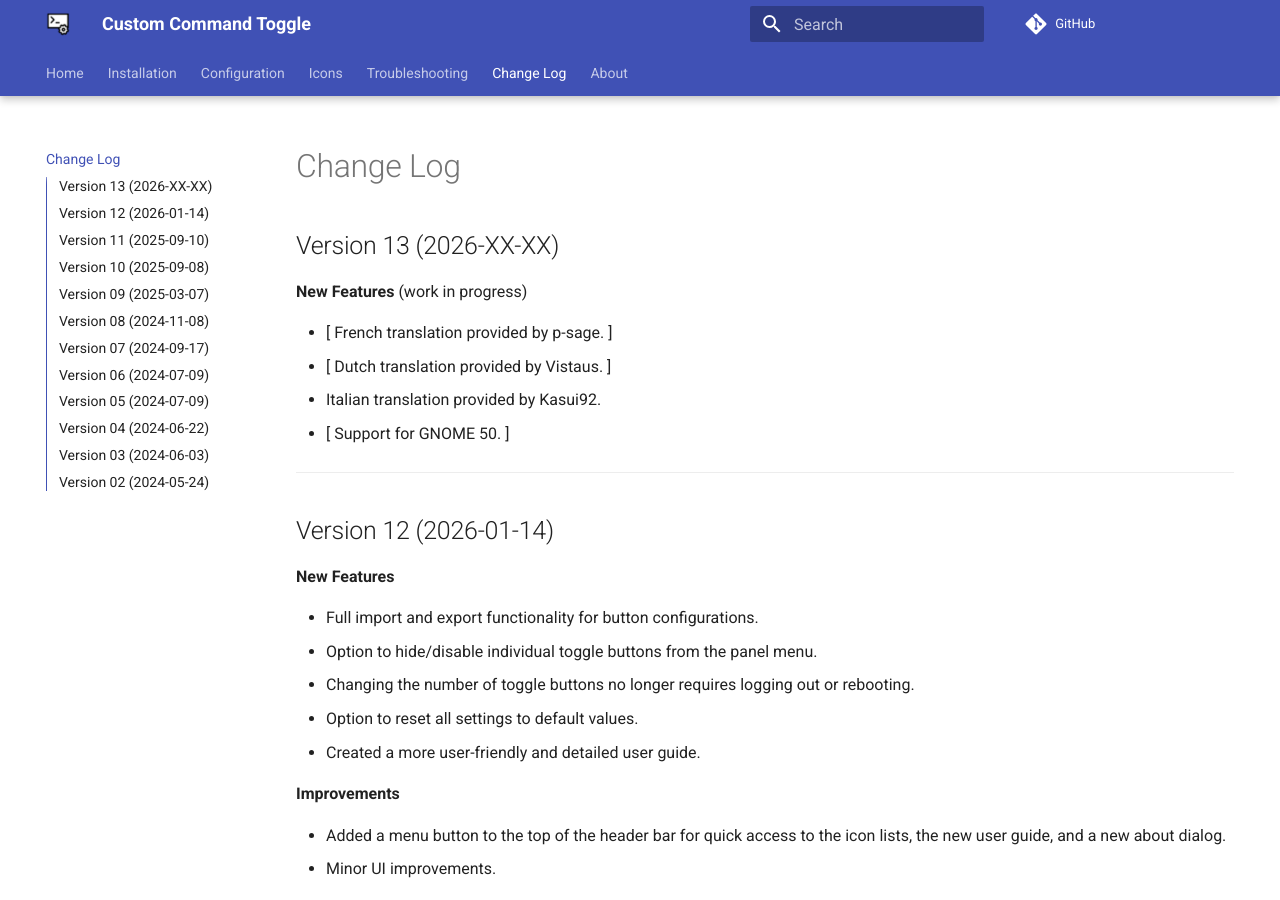
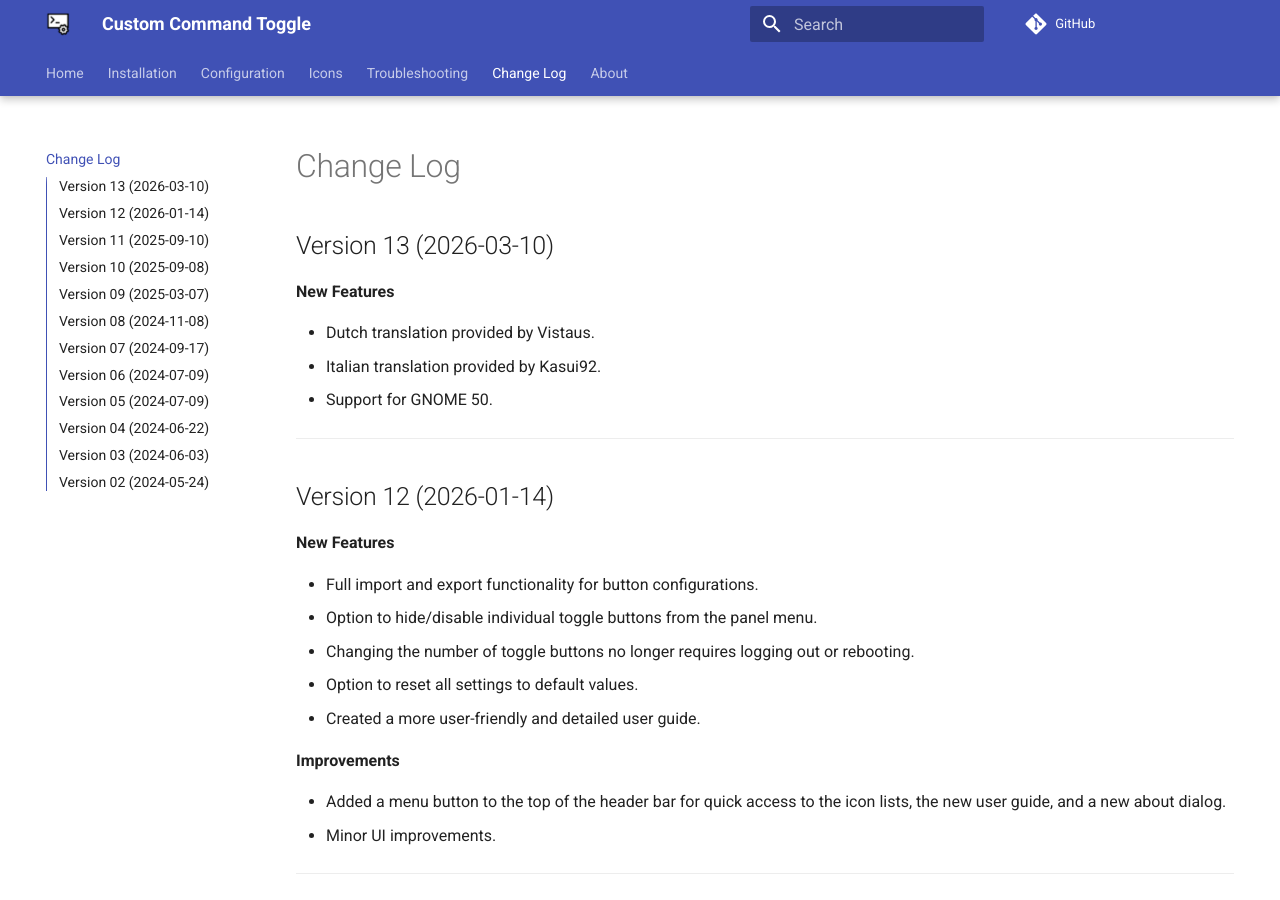
Before and after one commit to StorageB/custom-command-toggle, an MkDocs documentation site: the page built from docs/changelog.md, in a window 1280 px wide and 900 px high. Built offline with MkDocs 1.6.1 and Material for MkDocs 9.7.7, drawn with Linux system fonts in a browser that asks for light colours; comment, search, counter and statistics services are not loaded.

Commit message:
Update changelog.md

```diff
--- a/docs/changelog.md
+++ b/docs/changelog.md
@@ -1,13 +1,12 @@
 <!-- changelog.md -->
 
-## Version 13 (2026-XX-XX)
+## Version 13 (2026-03-10)
 
-**New Features** (work in progress)
+**New Features**
 
-- [ French translation provided by p-sage. ]
-- [ Dutch translation provided by Vistaus. ]
+- Dutch translation provided by Vistaus.
 - Italian translation provided by Kasui92.
-- [ Support for GNOME 50. ]
+- Support for GNOME 50.
 
 ---
 
```
